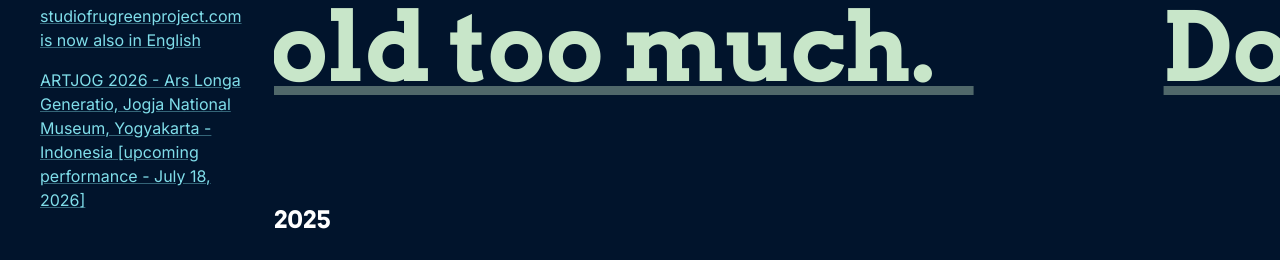
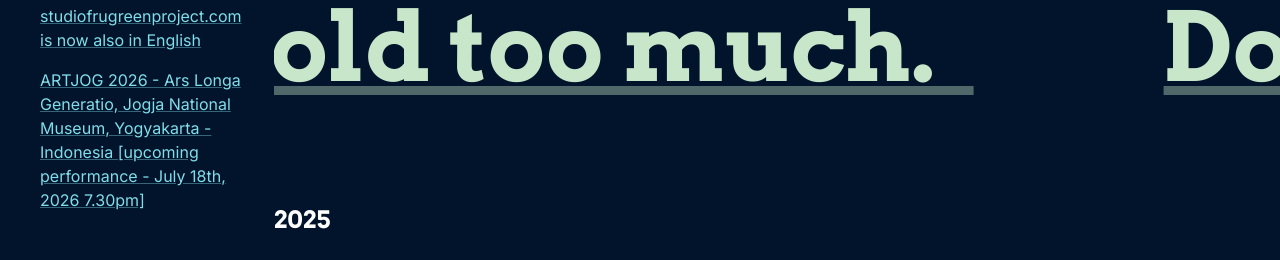
Before and after one commit to farhanazrupaidha/farhanazrupaidha-markdown, a Next.js app: page / in a window 1280 px wide. Shown: the part 212-472 px from the top of the page. Built offline with nearby package versions, Linux system fonts and the light colour scheme; no server answers; what @mui/material-nextjs would draw is missing.

Commit message:
20th commit

```diff
--- a/src/app/page.tsx
+++ b/src/app/page.tsx
@@ -38,8 +38,8 @@ export default function Index() {
             </Link>
           </Typography>
           <Typography variant="body1">
-            <Link href="https://artjog.id/2026/index.php?lang=en" color="secondary">
-              ARTJOG 2026 - Ars Longa Generatio, Jogja National Museum, Yogyakarta - Indonesia [upcoming performance - July 18, 2026]
+            <Link href="https://artjog.id/2026/detail-performa.php?urut=16&name=Farhanaz-Rupaidha" color="secondary">
+              ARTJOG 2026 - Ars Longa Generatio, Jogja National Museum, Yogyakarta - Indonesia [upcoming performance - July 18th, 2026 7.30pm]
             </Link>
           </Typography>
       </Item>
```
